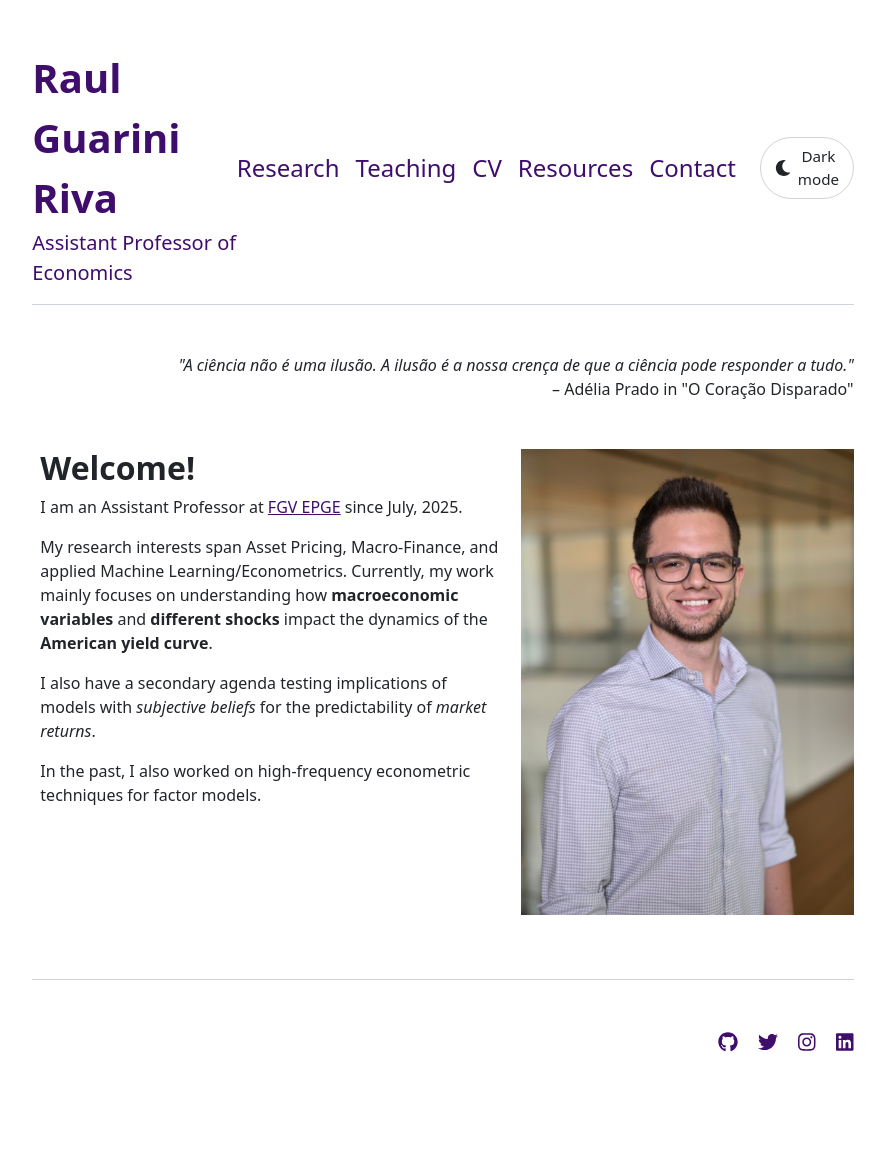
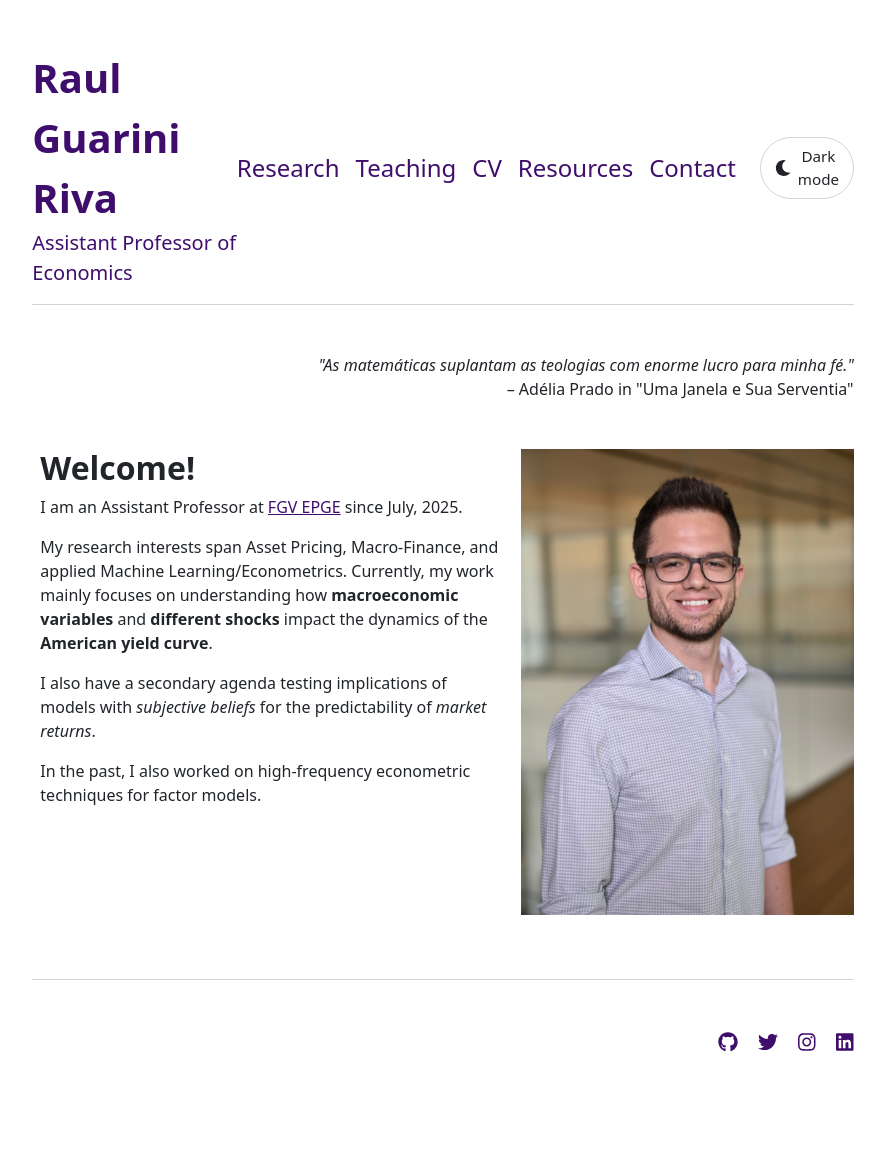
Before and after one commit to rgriva/rgriva.github.io, a Jekyll site: the page built from index.md, in a window 1280 px wide. Shown: the whole page, without its empty margins (197-1082 px from the left). Built offline with Jekyll 4.4.1, drawn with Linux system fonts in a browser that asks for light colours.

Commit message:
Updated citation.

```diff
--- a/_layouts/home.html
+++ b/_layouts/home.html
@@ -5,8 +5,8 @@ layout: default
 <!-- Right-aligned quotation at the top, outside the grid layout -->
 <div class="text-end fst-italic mb-5">
   <div class="text-end mb-5">
-      <p class="fst-italic mb-0">"A ciência não é uma ilusão. A ilusão é a nossa crença de que a ciência pode responder a tudo."</p>
-      <p class="mb-0" style="font-style: normal;">– Adélia Prado in "O Coração Disparado"</p>
+      <p class="fst-italic mb-0">"As matemáticas suplantam as teologias com enorme lucro para minha fé."</p>
+      <p class="mb-0" style="font-style: normal;">– Adélia Prado in "Uma Janela e Sua Serventia"</p>
   </div>
 </div>
 
```
